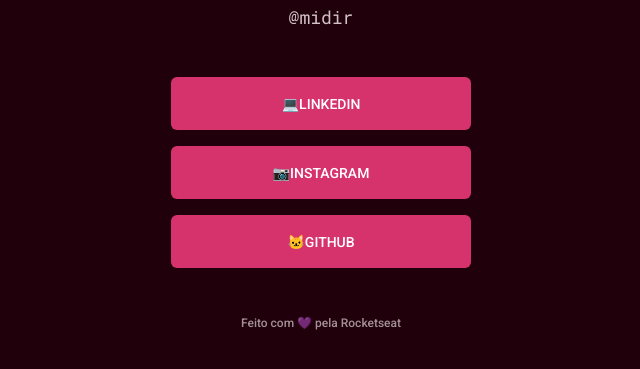
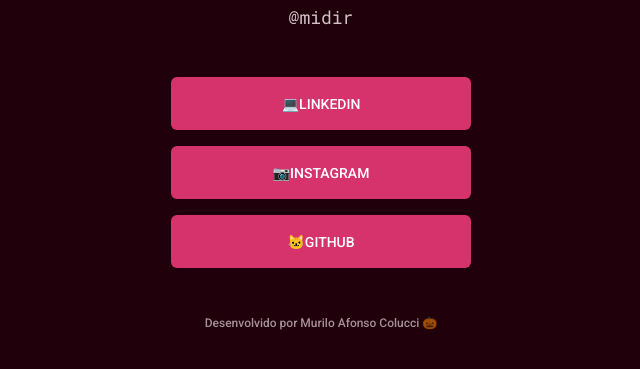
Before and after one commit to MuriloAColucci/maratona-exporer-2, a plain HTML site: page index.html in a window 1280 px wide. Shown: the part 267-636 px from the top of the page, without its empty margins (319-959 px from the left). Drawn offline with Linux system fonts and the light colour scheme.

Commit message:
Alteração no footer

```diff
--- a/index.html
+++ b/index.html
@@ -31,7 +31,7 @@
         </ul>
 
         <footer>
-            Feito com 💜 pela <a href="https://rocketseat.com.br"> Rocketseat</a>
+            Desenvolvido por Murilo Afonso Colucci 🎃</a>
         </footer>
     </div>
 </body>
```
